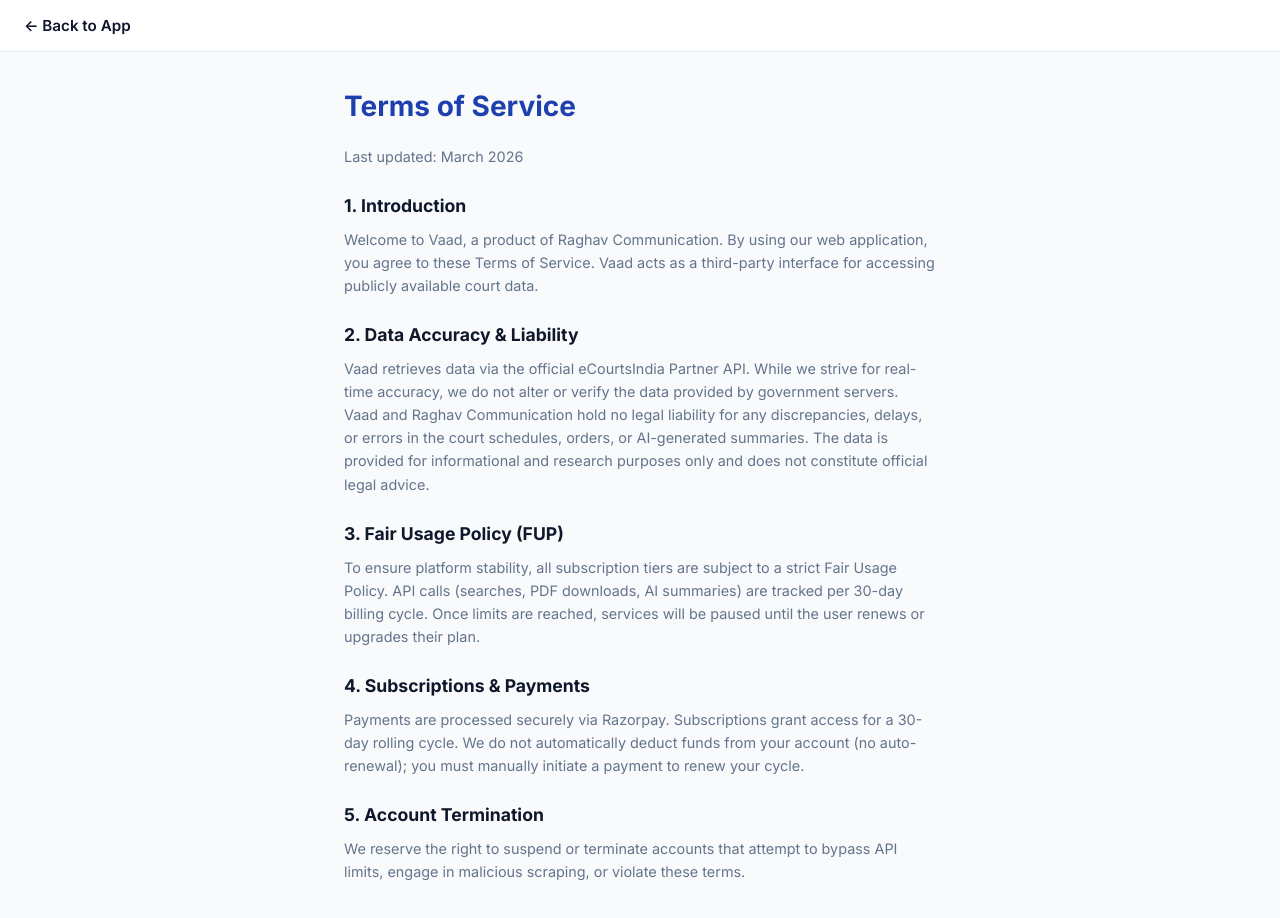
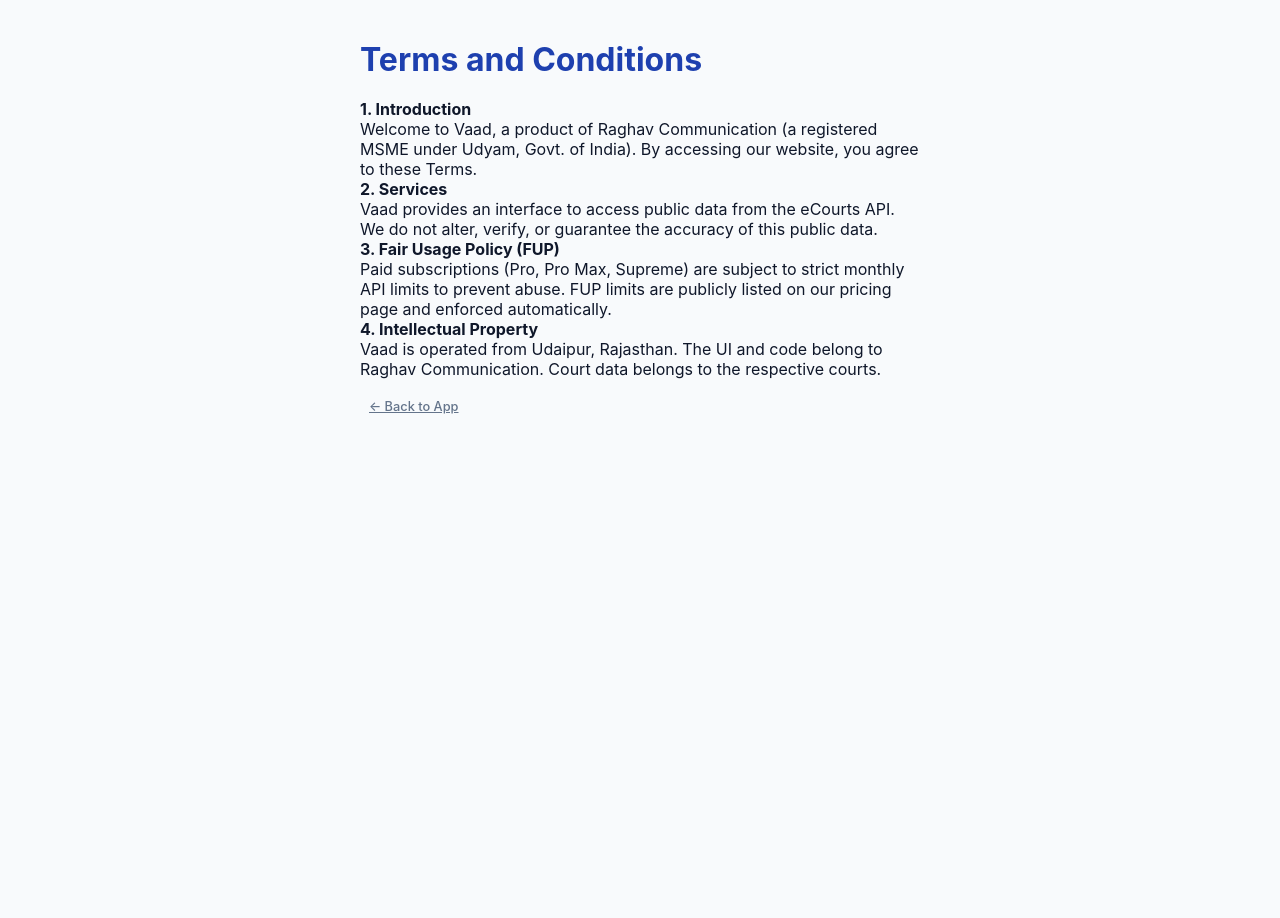
Before and after one commit to Gorupa/vaad, a website: page frontend/terms.html in a window 1280 px wide. After the commit the page ends 800 px from the top, so only its background shows below. Drawn offline with Linux system fonts and the light colour scheme.

Commit message:
Update terms.html

```diff
--- a/frontend/terms.html
+++ b/frontend/terms.html
@@ -1,44 +1,16 @@
 <!DOCTYPE html>
 <html lang="en">
 <head>
-    <meta charset="UTF-8">
-    <meta name="viewport" content="width=device-width, initial-scale=1.0, maximum-scale=1.0, user-scalable=no">
-    <title>Terms of Service — Vaad</title>
-    <meta name="theme-color" content="#8b5cf6">
-    <link href="https://fonts.googleapis.com/css2?family=Inter:wght@400;500;600;700&display=swap" rel="stylesheet">
+    <meta charset="UTF-8"><meta name="viewport" content="width=device-width, initial-scale=1.0">
+    <title>Terms & Conditions | Vaad</title>
     <link rel="stylesheet" href="style.css">
-    <style>
-        .legal-container { max-width: 640px; margin: 0 auto; padding: 32px 24px; line-height: 1.6; color: var(--text-main); }
-        .legal-container h1 { font-size: 1.75rem; margin-bottom: 16px; color: var(--primary); font-weight: 800; }
-        .legal-container h2 { font-size: 1.1rem; margin-top: 24px; margin-bottom: 8px; color: var(--text-main); }
-        .legal-container p, .legal-container ul { font-size: 0.9rem; color: var(--text-muted); margin-bottom: 16px; }
-        .legal-container ul { padding-left: 20px; }
-        .back-nav { background: rgba(255, 255, 255, 0.9); backdrop-filter: blur(8px); border-bottom: 1px solid var(--border); padding: 16px 24px; display: flex; align-items: center; position: sticky; top: 0; z-index: 10; }
-        .back-btn { text-decoration: none; color: var(--text-main); font-weight: 600; font-size: 0.95rem; display: flex; align-items: center; gap: 8px; }
-    </style>
 </head>
-<body>
-    <nav class="back-nav">
-        <a href="index.html" class="back-btn">← Back to App</a>
-    </nav>
-    <div class="legal-container">
-        <h1>Terms of Service</h1>
-        <p>Last updated: March 2026</p>
-
-        <h2>1. Introduction</h2>
-        <p>Welcome to Vaad, a product of Raghav Communication. By using our web application, you agree to these Terms of Service. Vaad acts as a third-party interface for accessing publicly available court data.</p>
-
-        <h2>2. Data Accuracy & Liability</h2>
-        <p>Vaad retrieves data via the official eCourtsIndia Partner API. While we strive for real-time accuracy, we do not alter or verify the data provided by government servers. Vaad and Raghav Communication hold no legal liability for any discrepancies, delays, or errors in the court schedules, orders, or AI-generated summaries. The data is provided for informational and research purposes only and does not constitute official legal advice.</p>
-
-        <h2>3. Fair Usage Policy (FUP)</h2>
-        <p>To ensure platform stability, all subscription tiers are subject to a strict Fair Usage Policy. API calls (searches, PDF downloads, AI summaries) are tracked per 30-day billing cycle. Once limits are reached, services will be paused until the user renews or upgrades their plan.</p>
-
-        <h2>4. Subscriptions & Payments</h2>
-        <p>Payments are processed securely via Razorpay. Subscriptions grant access for a 30-day rolling cycle. We do not automatically deduct funds from your account (no auto-renewal); you must manually initiate a payment to renew your cycle.</p>
-
-        <h2>5. Account Termination</h2>
-        <p>We reserve the right to suspend or terminate accounts that attempt to bypass API limits, engage in malicious scraping, or violate these terms.</p>
-    </div>
+<body style="padding: 40px 20px; max-width: 600px; margin: auto;">
+    <h1 style="color: var(--primary); margin-bottom: 20px;">Terms and Conditions</h1>
+    <p><strong>1. Introduction</strong><br>Welcome to Vaad, a product of Raghav Communication (a registered MSME under Udyam, Govt. of India). By accessing our website, you agree to these Terms.</p>
+    <p><strong>2. Services</strong><br>Vaad provides an interface to access public data from the eCourts API. We do not alter, verify, or guarantee the accuracy of this public data.</p>
+    <p><strong>3. Fair Usage Policy (FUP)</strong><br>Paid subscriptions (Pro, Pro Max, Supreme) are subject to strict monthly API limits to prevent abuse. FUP limits are publicly listed on our pricing page and enforced automatically.</p>
+    <p><strong>4. Intellectual Property</strong><br>Vaad is operated from Udaipur, Rajasthan. The UI and code belong to Raghav Communication. Court data belongs to the respective courts.</p>
+    <a href="index.html" class="btn-text-link" style="margin-top:20px; display:inline-block;">← Back to App</a>
 </body>
 </html>
```
